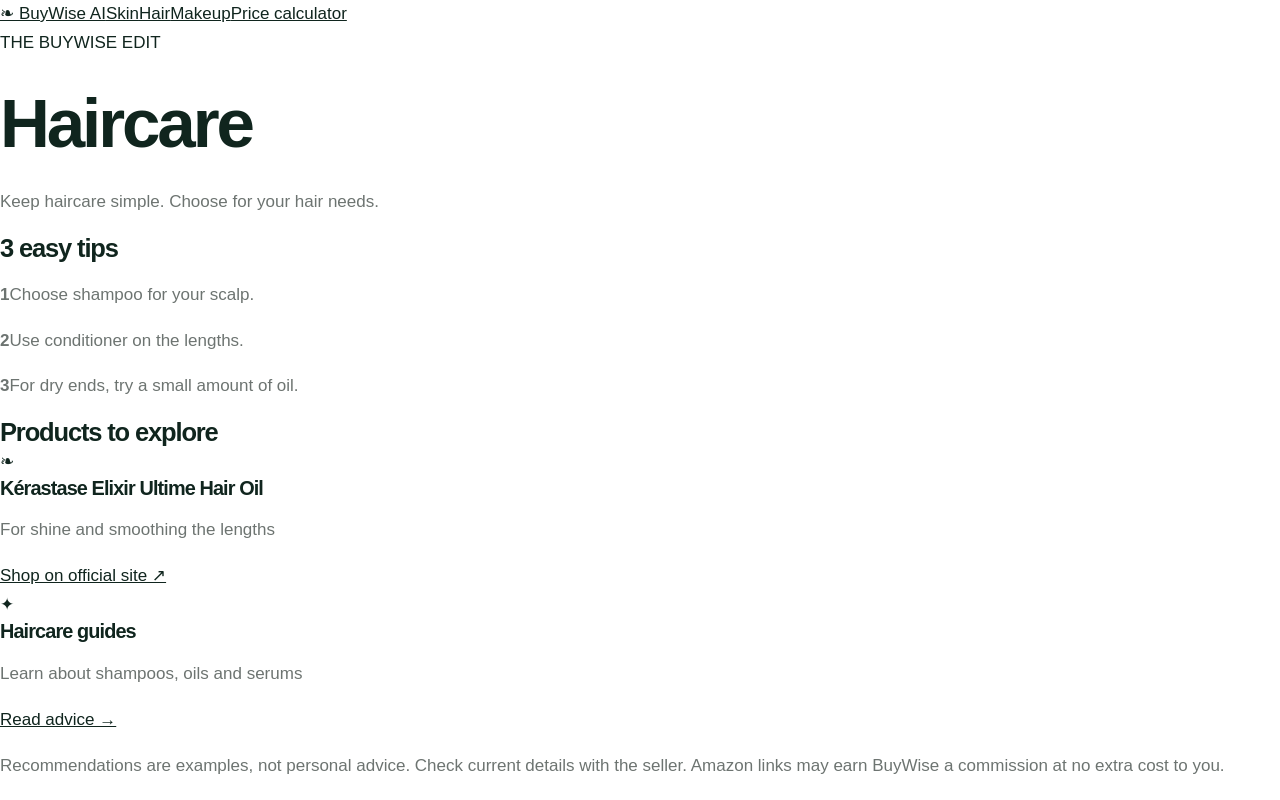
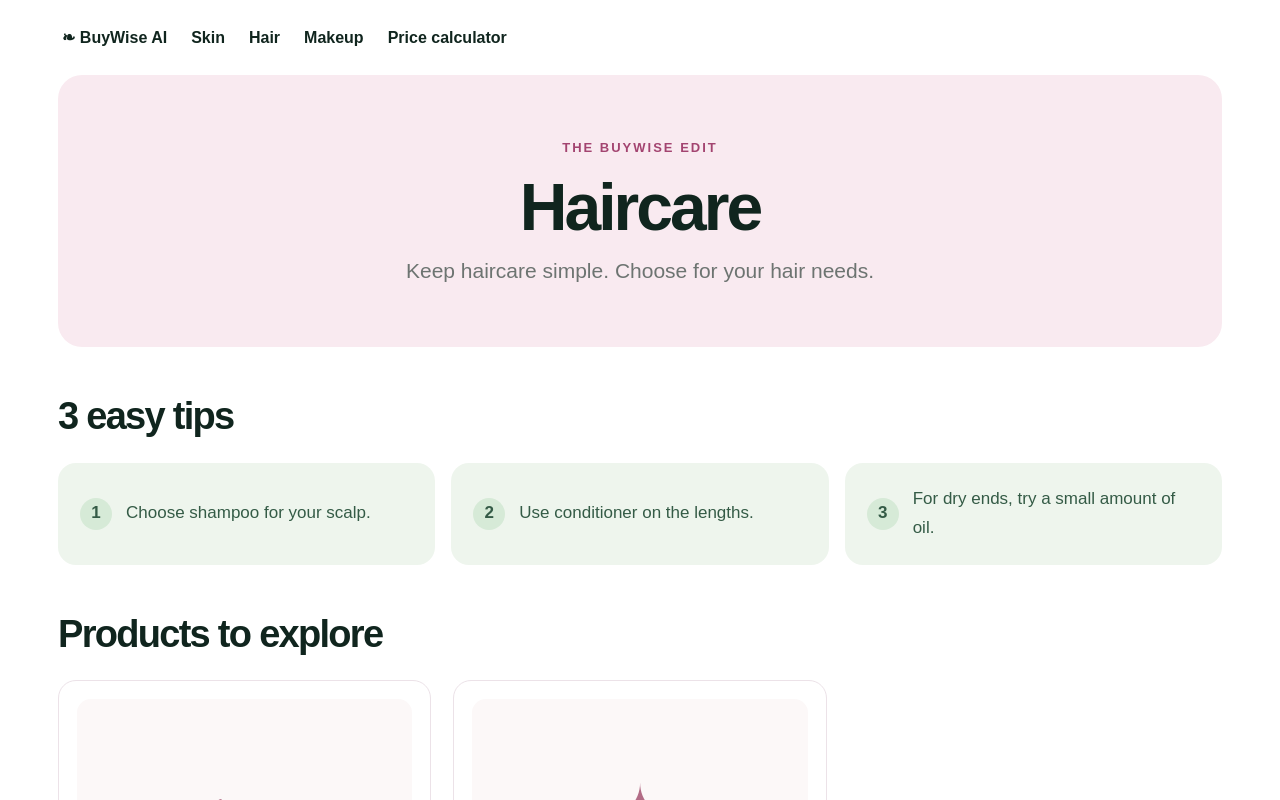
Before and after one commit to GhinwaFAKIH/buywise-ai, a Next.js app in the folder frontend/: page /hair in a window 1280 px wide. Shown: the top 800 px of the page. Built offline with nearby package versions, Linux system fonts and the light colour scheme.

Commit message:
Style concise beauty pages with large photos and compact recommendations

```diff
--- a/frontend/app/globals.css
+++ b/frontend/app/globals.css
@@ -206,3 +206,33 @@ body{font-size:17px;line-height:1.7}
 /* Product images remain fully visible within equal-height cards */
 .buywiseShopCard .productPhoto{height:250px;min-height:250px;min-width:0;padding:22px;flex-shrink:0}
 @media(max-width:600px){.buywiseShopCard .productPhoto{height:220px;min-height:220px;padding:16px}}
+
+/* Simple beauty browsing pages */
+.categoryPage{max-width:1220px;margin:auto;padding:0 28px 70px}
+.categoryNav{display:flex;gap:24px;flex-wrap:wrap;padding:24px 4px;font-size:16px;font-weight:700}
+.categoryNav a{text-decoration:none}
+.categoryIntro{text-align:center;background:#f9eaf0;border-radius:24px;padding:58px 20px}
+.categoryIntro>span{font-size:13px;letter-spacing:2px;font-weight:750;color:#a34470}
+.categoryIntro h1{font-size:clamp(42px,6vw,66px);margin:10px 0}
+.categoryIntro p{font-size:21px;max-width:580px;margin:auto}
+.categoryAdvice,.categoryRecommendations{margin-top:48px}
+.categoryAdvice h2,.categoryRecommendations h2{font-size:clamp(27px,3vw,38px);margin:0 0 24px}
+.categoryAdvice>div{display:grid;grid-template-columns:repeat(3,minmax(0,1fr));gap:16px}
+.categoryAdvice p{display:flex;align-items:center;gap:14px;background:#eef5ed;padding:22px;border-radius:18px;font-size:17px;color:#345b46;margin:0}
+.categoryAdvice b{border-radius:50%;width:32px;height:32px;flex-shrink:0;display:grid;place-items:center;background:#d6ead7}
+.categoryProductGrid{display:grid;grid-template-columns:repeat(3,minmax(0,1fr));gap:22px}
+.categoryProduct{display:flex;flex-direction:column;border:1px solid #ece2e8;border-radius:18px;padding:18px;background:white}
+.categoryProductVisual{display:grid;place-items:center;height:240px;background:#fcf8f8;border-radius:14px;padding:18px;overflow:hidden}
+.categoryProductVisual img{display:block;max-width:100%;max-height:100%;width:auto;height:auto;object-fit:contain}
+.categoryProductVisual>span{font-size:92px;color:#b26c86}
+.categoryProduct h3{font-size:22px;line-height:1.3;margin:20px 0 8px}
+.categoryProduct p{font-size:16px;margin:0 0 20px;flex:1}
+.categoryProduct>a{display:block;text-align:center;background:#2f6b4b;color:white;text-decoration:none;border-radius:12px;padding:14px;font-size:16px;font-weight:700}
+.categoryDisclosure{font-size:14px;text-align:center;margin:40px auto;max-width:780px}
+.categoryLanding{max-width:1190px;padding:30px 24px 45px;margin:0 auto}
+.categoryLandingHeading{text-align:center;margin-bottom:25px}.categoryLandingHeading h2{font-size:clamp(28px,3vw,40px)}.categoryLandingHeading p{font-size:18px}
+.categoryLandingGrid{display:grid;grid-template-columns:repeat(3,minmax(0,1fr));gap:20px}
+.categoryLandingGrid a{display:block;background:white;border-radius:20px;border:1px solid #e9dfe6;padding:20px;text-align:center;text-decoration:none}
+.categoryLandingGrid img{width:100%;height:155px;object-fit:contain;background:#fcf7f9;border-radius:14px}
+.categoryLandingGrid h3{font-size:25px;margin:16px 0 5px}.categoryLandingGrid p{font-size:16px;margin:0 0 9px}.categoryLandingGrid strong{font-size:16px;color:#347653}
+@media(max-width:760px){.categoryAdvice>div,.categoryProductGrid,.categoryLandingGrid{grid-template-columns:1fr}.categoryIntro{padding:36px 16px}.categoryProductVisual{height:230px}.categoryPage{padding:0 15px 40px}.categoryNav{gap:14px}.categoryAdvice p{padding:16px}}
```
